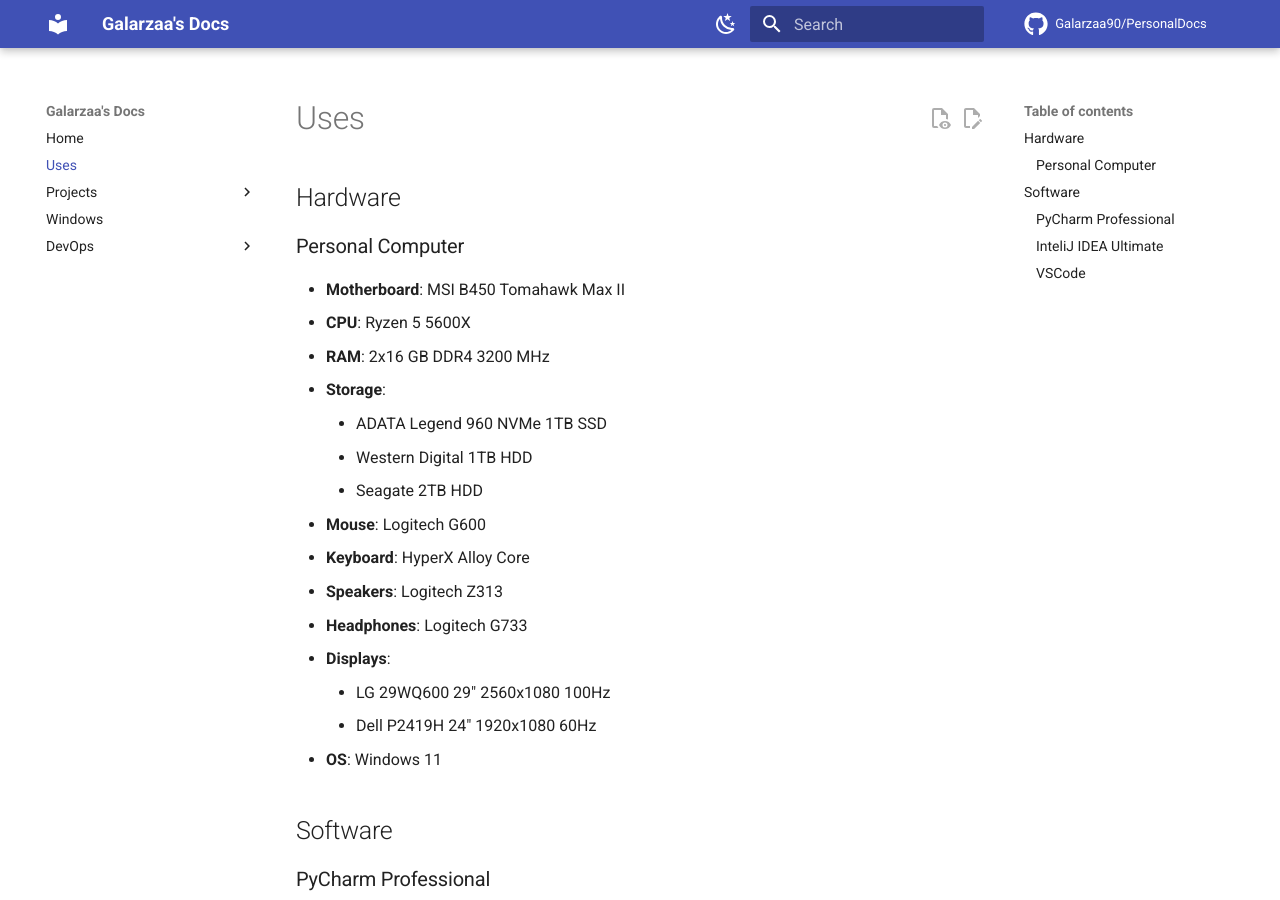
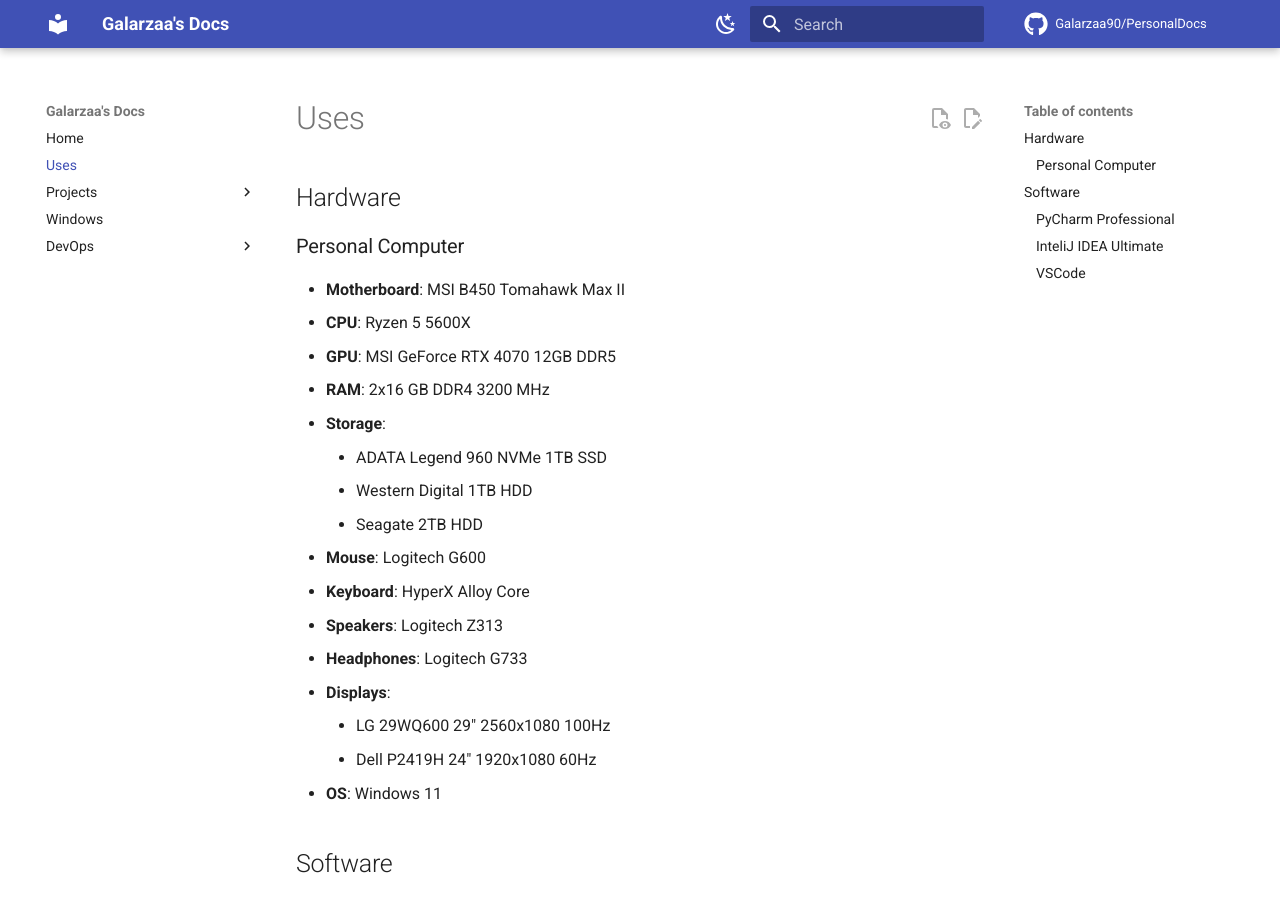
Before and after one commit to Galarzaa90/PersonalDocs, an MkDocs documentation site: the page built from docs/uses.md, in a window 1280 px wide and 900 px high. Built offline with MkDocs 1.6.1 and Material for MkDocs 9.7.7, drawn with Linux system fonts in a browser that asks for light colours; comment, search, counter and statistics services are not loaded.

Commit message:
Update uses

```diff
--- a/docs/uses.md
+++ b/docs/uses.md
@@ -4,6 +4,7 @@
 ### Personal Computer
 - **Motherboard**: MSI B450 Tomahawk Max II
 - **CPU**: Ryzen 5 5600X
+- **GPU**: MSI GeForce RTX 4070 12GB DDR5
 - **RAM**: 2x16 GB DDR4 3200 MHz
 - **Storage**:
     -  ADATA Legend 960 NVMe 1TB SSD
```
